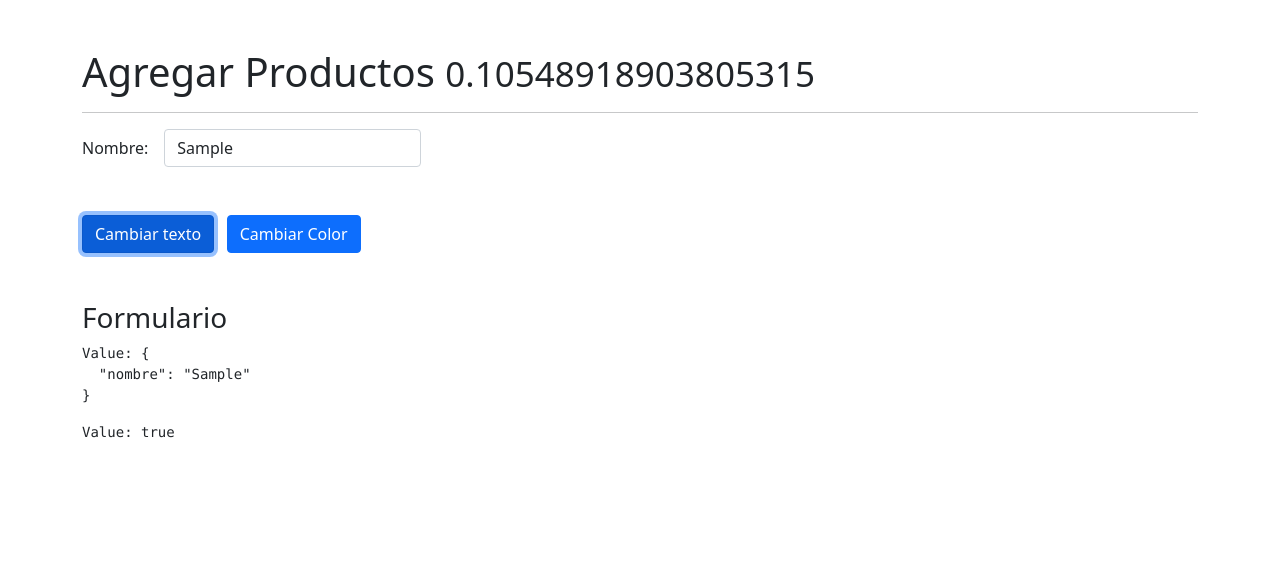
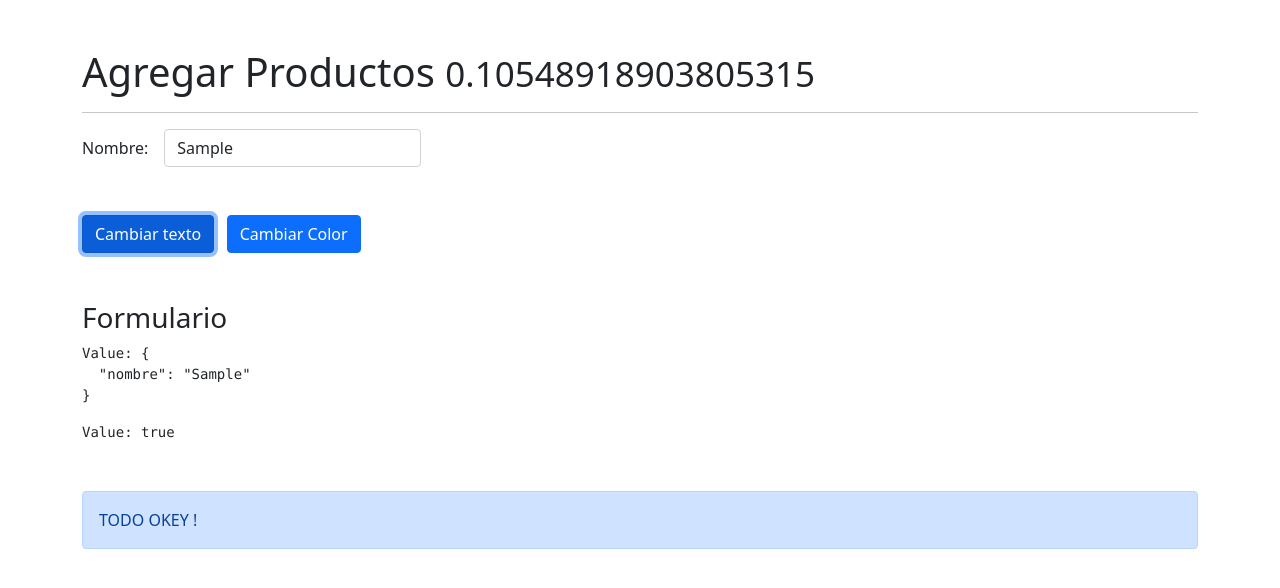
Before and after one commit to Aviles90/Directivas-personalizadas-en-Angular, an Angular app: page /productos/agregar in a window 1280 px wide. Both pictures are taken after typing "Sample" into the empty fields and a click on the button "Cambiar texto". Shown: the top 588 px of the page. Built offline with nearby package versions, Linux system fonts and the light colour scheme.

Commit message:
directivas estructuradas personalizadas, fin sección directivas personalizadas

```diff
--- a/src/app/productos/pages/agregar/agregar.component.html
+++ b/src/app/productos/pages/agregar/agregar.component.html
@@ -35,3 +35,12 @@
 <h3 class="mt-5">Formulario</h3>
 <pre>Value: {{miFormulario.value | json}}</pre>
 <pre>Value: {{miFormulario.valid}}</pre>
+
+<div class="row mt-5"
+    *customIf=miFormulario.valid>
+    <div class="col">
+        <div class="alert alert-primary">
+            TODO OKEY !
+        </div>
+    </div>
+</div>
--- /dev/null
+++ b/src/app/shared/directives/custom-if.directive.ts
@@ -0,0 +1,23 @@
+import { Directive, Input, TemplateRef, ViewContainerRef } from '@angular/core';
+
+@Directive({
+  selector: '[customIf]'
+})
+export class CustomIfDirective {
+
+  @Input() set customIf(condicion : boolean) {
+    if (condicion) {
+      this.viewContainer.createEmbeddedView( this.templateRef );
+    } else {
+      this.viewContainer.clear();
+    }
+  }
+
+  constructor(
+      private templateRef : TemplateRef<HTMLElement>,
+      private viewContainer: ViewContainerRef
+  ) {
+    console.log('custonIF');
+  }
+
+}
```
Also changed, not shown: src/app/shared/shared.module.ts (+5 -2 lines).
